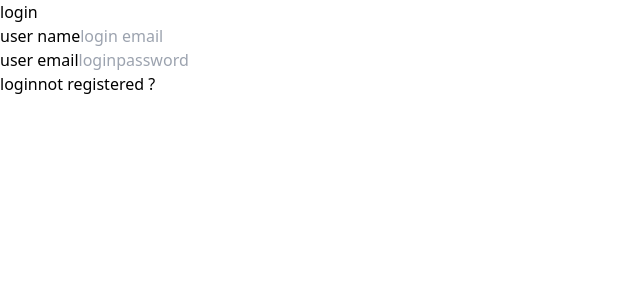
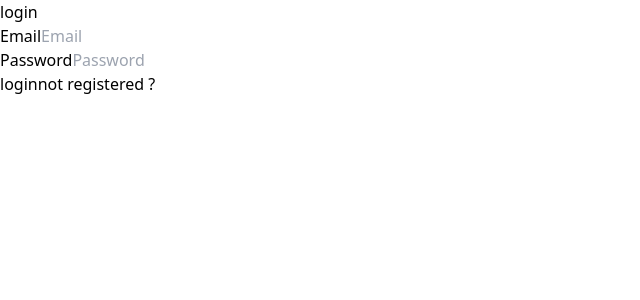
Before and after one commit to rizwan-143/protected-routes-react, a React app: page / in a window 1280 px wide. Shown: the top 300 px of the page, without its empty margins (0-640 px from the left). Built offline with nearby package versions, Linux system fonts and the light colour scheme; the HTML template or start-up script is replaced by a standard one.

Commit message:
form changes

```diff
--- a/src/components/login/Login.jsx
+++ b/src/components/login/Login.jsx
@@ -20,14 +20,14 @@ function Login(){
             className="w-full h-screen border border-gray-400 p-3 bg-gray-100
              flex flex-col justify-center gap-5">
                 <div className="col flex flex-col gap-2 items-start justify-center">
-                    <label htmlFor="">user name</label>
+                    <label htmlFor="">Email</label>
                     <input  className="border border-gray-300 bg-gray-100 w-full p-2 rounded-full"
-                    type="email" placeholder="login email" name="loginemail" id="" />
+                    type="email" placeholder="Email" name="loginemail" id="" />
                 </div>
                 <div className="col flex flex-col gap-2 items-start justify-center">
-                    <label htmlFor="">user email</label>
+                    <label htmlFor="">Password</label>
                     <input  className="border border-gray-300 bg-gray-100 w-full p-2 rounded-full"
-                    type="password" placeholder="loginpassword" name="loginpassword" id="" />
+                    type="password" placeholder="Password" name="loginpassword" id="" />
                 </div>
                 <div className="flex  gap-2 items-center justify-start">
                 <button className="bg-green-400 px-4 py-1 rounded-full text-white uppercase" >login</button>
```
